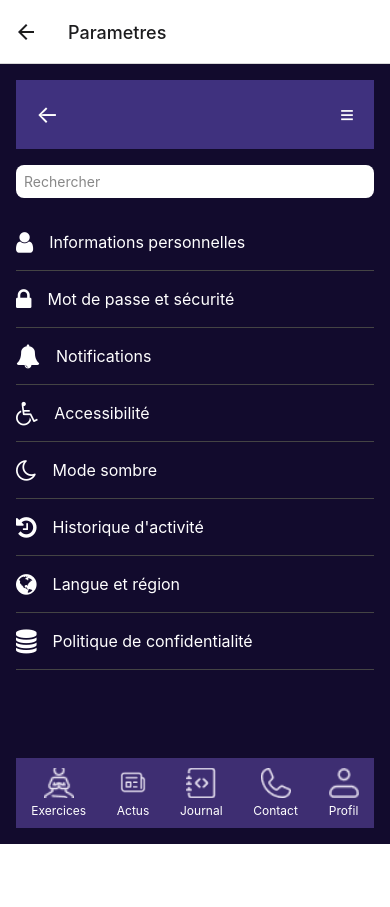
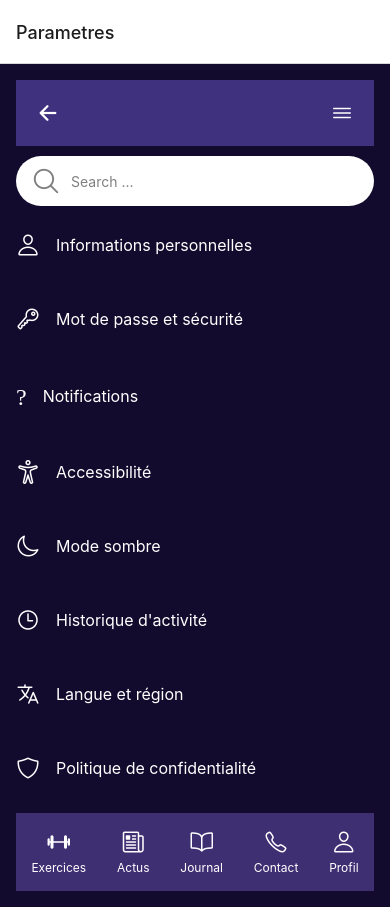
Before and after one commit to EstherMhV/HealfingApp, a React Native app: screen /Sittings in a window 390 px wide. Before the commit the page ends 844 px from the top, so only its background shows below. Built offline with nearby package versions, Linux system fonts and the light colour scheme.

Commit message:
maj screens

```diff
--- a/App.js
+++ b/App.js
@@ -2,10 +2,10 @@ import { StyleSheet, View } from "react-native";
 import { NavigationContainer } from "@react-navigation/native";
 import { createStackNavigator } from "@react-navigation/stack";
 
-import Home from "./screens/HomeScreen.jsx";
-import Login from "./screens/LoginScreen.jsx";
-import SignUp from "./screens/SignUpScreen.jsx";
-import Contact from "./screens/ContactScreen.jsx";
+import Home from "./screens/homeScreen.jsx";
+import Login from "./screens/loginScreen.jsx";
+import SignUp from "./screens/signUpScreen.jsx";
+import Contact from "./screens/contactScreen.jsx";
 import Settings from "./screens/sittingsScreen.jsx";
 
 const Stack = createStackNavigator();
@@ -14,11 +14,16 @@ export default function App() {
   return (
     <View style={styles.container}>
       <NavigationContainer>
-        <Stack.Navigator initialRouteName="Login">
+        <Stack.Navigator initialRouteName="Sittings">
           <Stack.Screen
             name="SignUp"
             component={SignUp}
             options={{ title: "Inscription" }}
+          />
+          <Stack.Screen
+            name="Login"
+            component={Login}
+            options={{ title: "Connexion" }}
           />
           <Stack.Screen
             name="Sittings"
@@ -30,11 +35,6 @@ export default function App() {
               component={Home}
               options={{ title: "Home" }}
             />*/}
-          <Stack.Screen
-            name="Login"
-            component={Login}
-            options={{ title: "Connexion" }}
-          />
           <Stack.Screen
             name="Contact"
             component={Contact}
--- /dev/null
+++ b/components/Header.jsx
@@ -0,0 +1,27 @@
+import { Ionicons } from "@expo/vector-icons";
+import { View, Text, TouchableOpacity, StyleSheet, Image } from "react-native";
+
+const Header = ({ navigation }) => {
+  return (
+    <View style={styles.header}>
+      <TouchableOpacity onPress={() => navigation.goBack()}>
+        <Ionicons name="arrow-back-outline" size={24} color="#fff" />
+      </TouchableOpacity>
+      <TouchableOpacity>
+        <Ionicons name="menu-outline" size={24} color="#fff" />
+      </TouchableOpacity>
+    </View>
+  );
+};
+
+const styles = StyleSheet.create({
+  header: {
+    flexDirection: "row",
+    justifyContent: "space-between",
+    alignItems: "center",
+    padding: 20,
+    backgroundColor: "#3F317E",
+  },
+});
+
+export default Header;
--- a/components/Menu.jsx
+++ b/components/Menu.jsx
@@ -1,56 +1,42 @@
+import { Ionicons } from "@expo/vector-icons";
 import { View, Text, TouchableOpacity, StyleSheet, Image } from "react-native";
 
 export default function Menu({ navigation }) {
   return (
     <View style={styles.menu}>
       <TouchableOpacity
-        style={styles.menuButton}
-        onPress={() => navigation.navigate("Exercices")}
+        style={styles.menuItem}
+        onPress={() => navigation.navigate("Exercises")}
       >
-        <Image
-          source={require("../assets/exercices.png")}
-          style={styles.menuIcon}
-        />
+        <Ionicons name="barbell-outline" size={24} color="#fff" />
         <Text style={styles.menuText}>Exercices</Text>
       </TouchableOpacity>
       <TouchableOpacity
-        style={styles.menuButton}
-        onPress={() => navigation.navigate("Actus")}
+        style={styles.menuItem}
+        onPress={() => navigation.navigate("News")}
       >
-        <Image
-          source={require("../assets/actus.png")}
-          style={styles.menuIcon}
-        />
+        <Ionicons name="newspaper-outline" size={24} color="#fff" />
         <Text style={styles.menuText}>Actus</Text>
       </TouchableOpacity>
       <TouchableOpacity
-        style={styles.menuButton}
+        style={styles.menuItem}
         onPress={() => navigation.navigate("Journal")}
       >
-        <Image
-          source={require("../assets/diary.png")}
-          style={styles.menuIcon}
-        />
+        <Ionicons name="book-outline" size={24} color="#fff" />
         <Text style={styles.menuText}>Journal</Text>
       </TouchableOpacity>
       <TouchableOpacity
-        style={styles.menuButton}
+        style={styles.menuItem}
         onPress={() => navigation.navigate("Contact")}
       >
-        <Image
-          source={require("../assets/contact.png")}
-          style={styles.menuIcon}
-        />
+        <Ionicons name="call-outline" size={24} color="#fff" />
         <Text style={styles.menuText}>Contact</Text>
       </TouchableOpacity>
       <TouchableOpacity
-        style={styles.menuButton}
-        onPress={() => navigation.navigate("Profil")}
+        style={styles.menuItem}
+        onPress={() => navigation.navigate("Profile")}
       >
-        <Image
-          source={require("../assets/profile.png")}
-          style={styles.menuIcon}
-        />
+        <Ionicons name="person-outline" size={24} color="#fff" />
         <Text style={styles.menuText}>Profil</Text>
       </TouchableOpacity>
     </View>
@@ -58,22 +44,18 @@ export default function Menu({ navigation }) {
 }
 
 const styles = StyleSheet.create({
-  menu: {
-    flexDirection: "row",
-    justifyContent: "space-around",
-    paddingVertical: 10,
-    backgroundColor: "#3E2E72",
-  },
-  menuButton: {
-    alignItems: "center",
-  },
-  menuIcon: {
-    width: 30,
-    height: 30,
-  },
   menuText: {
     color: "#fff",
     fontSize: 12,
     marginTop: 5,
   },
+  menu: {
+    flexDirection: "row",
+    justifyContent: "space-around",
+    paddingVertical: 16,
+    backgroundColor: "#3E2E72",
+  },
+  menuItem: {
+    alignItems: "center",
+  },
 });
--- a/screens/sittingsScreen.jsx
+++ b/screens/sittingsScreen.jsx
@@ -1,5 +1,3 @@
-import React from "react";
-import Icon from "react-native-vector-icons/FontAwesome";
 import {
   View,
   Text,
@@ -8,60 +6,88 @@ import {
   TouchableOpacity,
   TextInput,
 } from "react-native";
-import Menu from "../components/Menu";
+import Menu from "../components/Menu.jsx";
+import Header from "../components/Header.jsx";
+import { Ionicons } from "@expo/vector-icons";
 
 const Settings = ({ navigation }) => {
   return (
     <View style={styles.container}>
-      <View style={styles.header}>
-        <TouchableOpacity onPress={() => navigation.goBack()}>
-          <Text style={styles.backButton}>←</Text>
-        </TouchableOpacity>
-        <TouchableOpacity>
-          <Text style={styles.menuButton}>≡</Text>
-        </TouchableOpacity>
+      <Header />
+      <View style={styles.inputContainer}>
+        <Ionicons
+          name="search-outline"
+          size={30}
+          color="#808080"
+          style={styles.icon}
+        />
+        <TextInput
+          style={styles.input}
+          placeholder="Search ..."
+          placeholderTextColor="#808080"
+          keyboardType="email-address"
+        />
       </View>
 
-      <TextInput
-        style={styles.searchBar}
-        placeholder="Rechercher"
-        placeholderTextColor="#888"
-      />
       <ScrollView style={styles.scrollContainer}>
-        <TouchableOpacity style={styles.option}>
-          <Icon name="user" size={24} color="#fff" />
+        <TouchableOpacity
+          style={styles.option}
+          onPress={() => navigation.navigate("PersonalInfo")}
+        >
+          <Ionicons name="person-outline" size={24} color="#fff" />
           <Text style={styles.optionText}>Informations personnelles</Text>
         </TouchableOpacity>
-        <TouchableOpacity style={styles.option}>
-          <Icon name="lock" size={24} color="#fff" />
+        <TouchableOpacity
+          style={styles.option}
+          onPress={() => navigation.navigate("PasswordSecurity")}
+        >
+          <Ionicons name="key-outline" size={24} color="#fff" />
           <Text style={styles.optionText}>Mot de passe et sécurité</Text>
         </TouchableOpacity>
-        <TouchableOpacity style={styles.option}>
-          <Icon name="bell" size={24} color="#fff" />
+        <TouchableOpacity
+          style={styles.option}
+          onPress={() => navigation.navigate("Notifications")}
+        >
+          <Ionicons name="bell" size={24} color="#fff" />
           <Text style={styles.optionText}>Notifications</Text>
         </TouchableOpacity>
-        <TouchableOpacity style={styles.option}>
-          <Icon name="wheelchair" size={24} color="#fff" />
+        <TouchableOpacity
+          style={styles.option}
+          onPress={() => navigation.navigate("Accessibility")}
+        >
+          <Ionicons name="accessibility-outline" size={24} color="#fff" />
           <Text style={styles.optionText}>Accessibilité</Text>
         </TouchableOpacity>
-        <TouchableOpacity style={styles.option}>
-          <Icon name="moon-o" size={24} color="#fff" />
+        <TouchableOpacity
+          style={styles.option}
+          onPress={() => navigation.navigate("DarkMode")}
+        >
+          <Ionicons name="moon-outline" size={24} color="#fff" />
           <Text style={styles.optionText}>Mode sombre</Text>
         </TouchableOpacity>
-        <TouchableOpacity style={styles.option}>
-          <Icon name="history" size={24} color="#fff" />
+        <TouchableOpacity
+          style={styles.option}
+          onPress={() => navigation.navigate("ActivityHistory")}
+        >
+          <Ionicons name="time-outline" size={24} color="#fff" />
           <Text style={styles.optionText}>Historique d'activité</Text>
         </TouchableOpacity>
-        <TouchableOpacity style={styles.option}>
-          <Icon name="globe" size={24} color="#fff" />
+        <TouchableOpacity
+          style={styles.option}
+          onPress={() => navigation.navigate("LanguageRegion")}
+        >
+          <Ionicons name="language-outline" size={24} color="#fff" />
           <Text style={styles.optionText}>Langue et région</Text>
         </TouchableOpacity>
-        <TouchableOpacity style={styles.option}>
-          <Icon name="database" size={24} color="#fff" />
+        <TouchableOpacity
+          style={styles.option}
+          onPress={() => navigation.navigate("PrivacyPolicy")}
+        >
+          <Ionicons name="shield-outline" size={24} color="#fff" />
           <Text style={styles.optionText}>Politique de confidentialité</Text>
         </TouchableOpacity>
       </ScrollView>
-      <Menu navigation={navigation} />
+      <Menu />
     </View>
   );
 };
@@ -72,13 +98,7 @@ const styles = StyleSheet.create({
     backgroundColor: "#120B2D",
     padding: 16,
   },
-  header: {
-    flexDirection: "row",
-    justifyContent: "space-between",
-    alignItems: "center",
-    padding: 20,
-    backgroundColor: "#3F317E",
-  },
+
   backButton: {
     color: "#fff",
     fontSize: 24,
@@ -87,19 +107,28 @@ const styles = StyleSheet.create({
     color: "#fff",
     fontSize: 24,
   },
-  headerIcons: {
-    flexDirection: "row",
-    justifyContent: "space-around",
-    paddingVertical: 20,
-  },
-  iconContainer: {
-    alignItems: "center",
-  },
   searchBar: {
     backgroundColor: "#fff",
     borderRadius: 8,
     padding: 8,
     marginVertical: 16,
+  },
+  inputContainer: {
+    flexDirection: "row",
+    alignItems: "center",
+    width: "100%",
+    backgroundColor: "#fff",
+    borderRadius: 25,
+    paddingHorizontal: 15,
+    marginVertical: 10,
+  },
+  icon: {
+    marginRight: 10,
+  },
+  input: {
+    flex: 1,
+    height: 50,
+    color: "#fff",
   },
   scrollContainer: {
     flex: 1,
@@ -108,8 +137,7 @@ const styles = StyleSheet.create({
     flexDirection: "row",
     alignItems: "center",
     paddingVertical: 16,
-    borderBottomWidth: 1,
-    borderBottomColor: "#444",
+    marginBottom: 16,
   },
   optionText: {
     marginLeft: 16,
```
